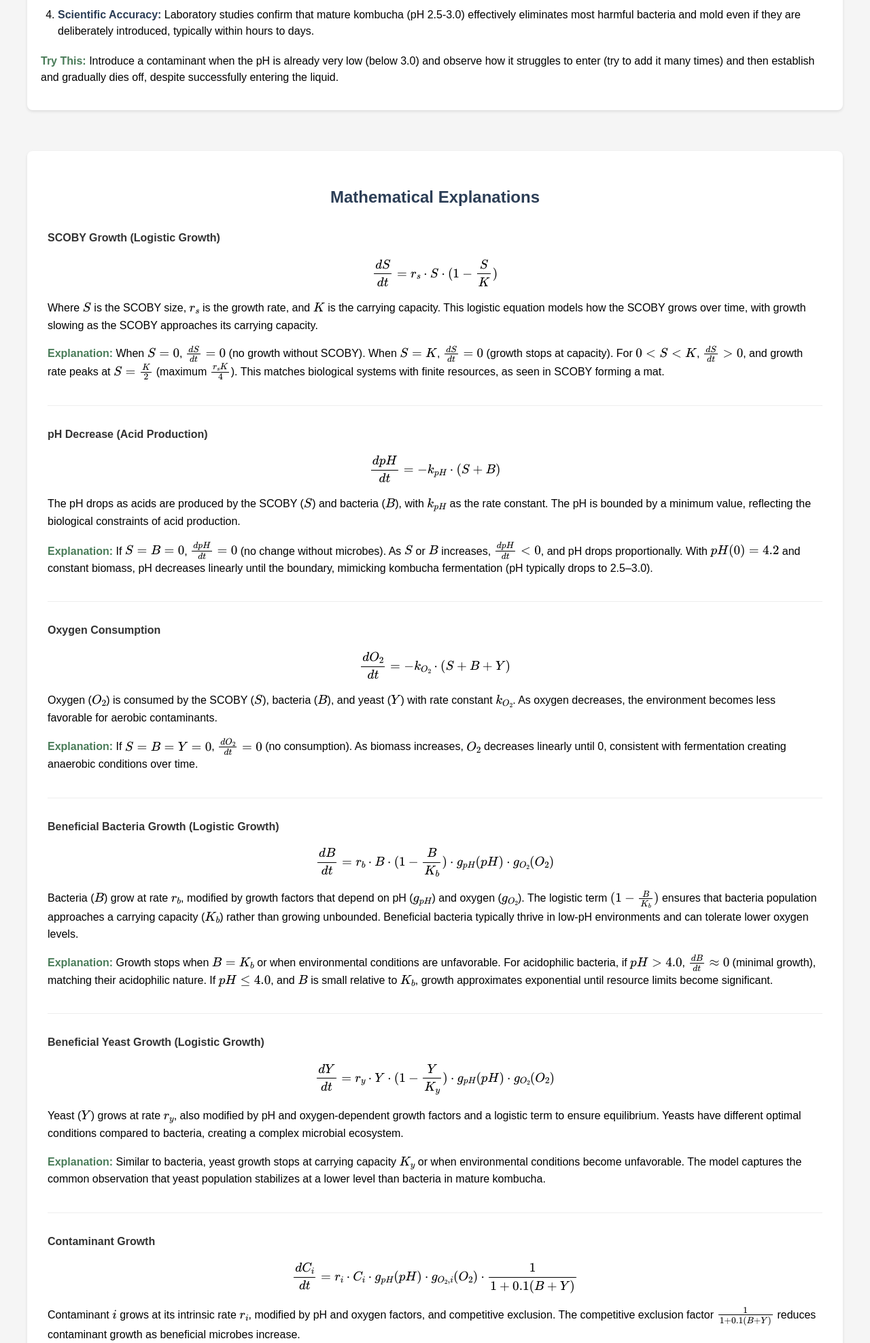
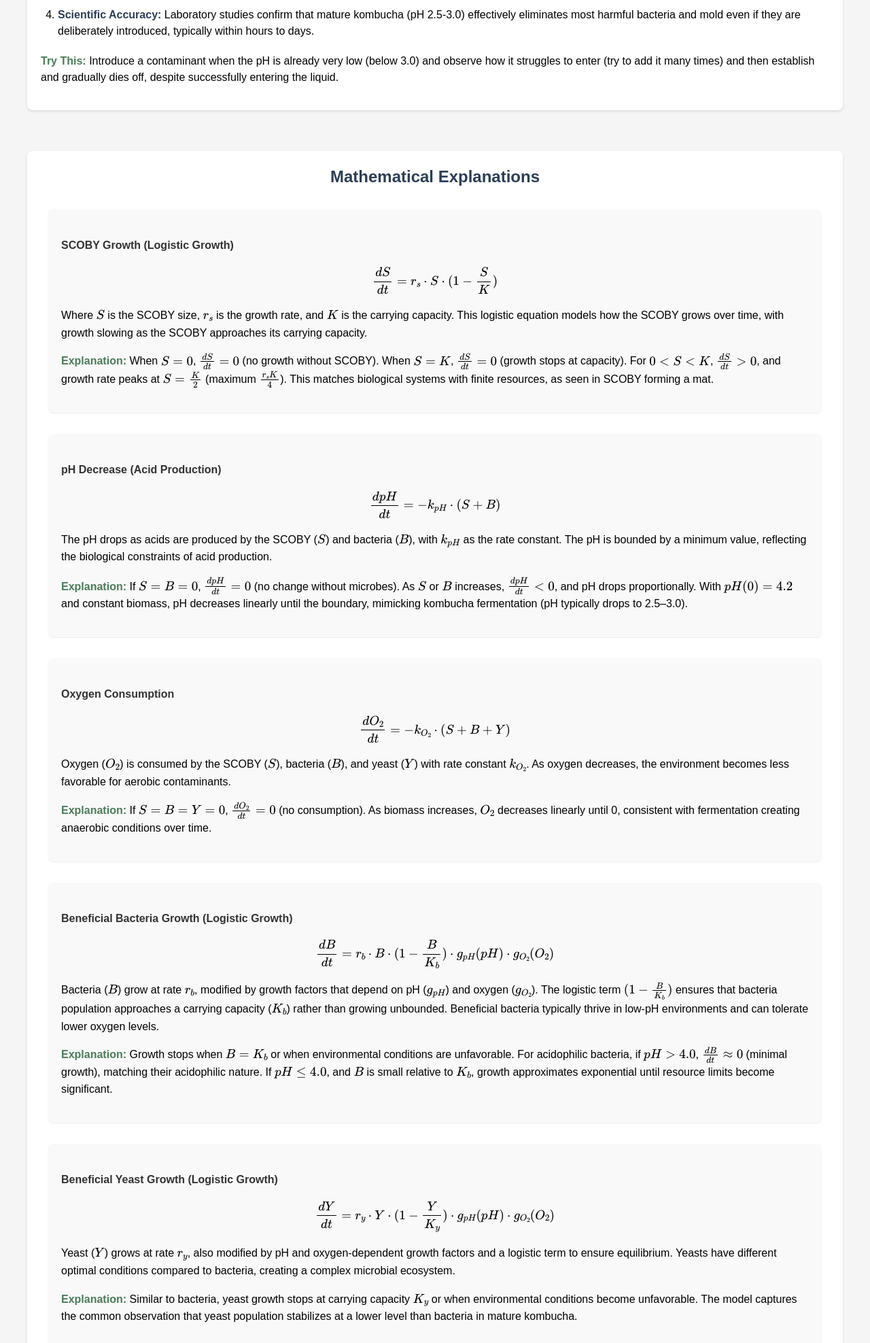
Before and after one commit to bazarkua/scoby-fermentation-sim, a Flask app: page / in a window 1280 px wide. Shown: the part 1545-3520 px from the top of the page at 68% size. Run offline with Flask 2, Linux system fonts and the light colour scheme; some libraries are stand-ins or nearby versions.

Commit message:
fixed minor style issues

```diff
--- a/templates/index.html
+++ b/templates/index.html
@@ -176,7 +176,6 @@
         /* Mathematical explanations section styles */
         .math-explanations {
             background-color: white;
-            padding: 30px;
             border-radius: 8px;
             box-shadow: 0 2px 4px rgba(0,0,0,0.1);
             margin-top: 40px;
@@ -187,9 +186,11 @@
             margin-bottom: 30px;
         }
         .equation-container {
-            margin-bottom: 30px;
-            padding-bottom: 20px;
+            margin: 30px;
+            padding: 20px;
             border-bottom: 1px solid #eee;
+            background-color: #f9f9f9;
+            border-radius: 8px;
         }
         .equation-container h4 {
             margin-bottom: 10px;
@@ -208,7 +209,7 @@
         background-color: white;
         padding: 30px;
         border-radius: 8px;
-        box-shadow: 0 2px 4px rgba(0,0,0,0.1);
+
         margin-top: 40px;
         }
 
```
